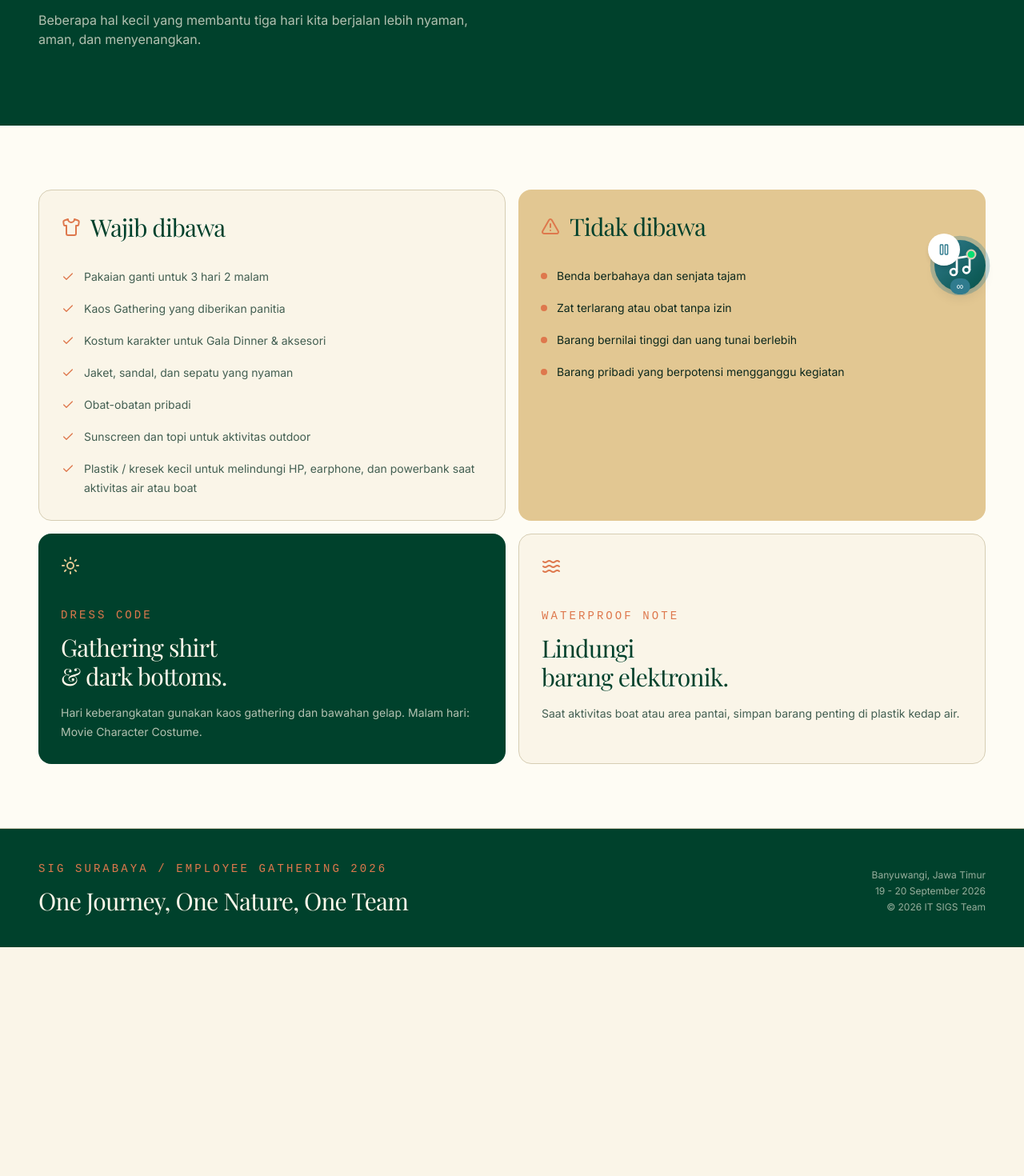
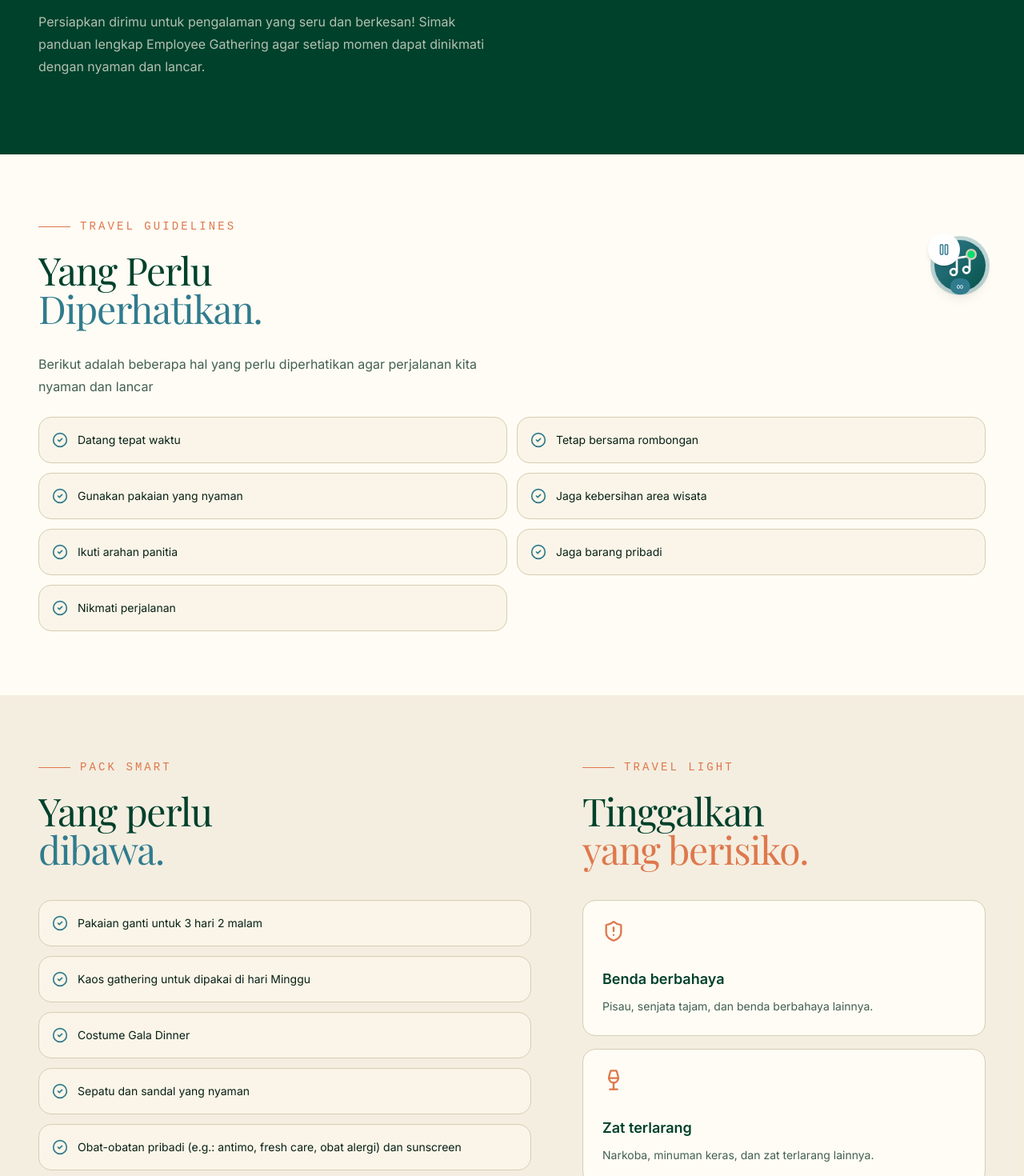
Before and after one commit to mirzaq19/sigs-gathering, a Next.js app: page /guidelines in a window 1280 px wide. Shown: the part 412-1882 px from the top of the page at 80% size. Before the commit the page ends 1596 px from the top, so only its background shows below. Built offline with nearby package versions, Linux system fonts and the light colour scheme; a web font is replaced by a local one.

Commit message:
refactor: overhaul guidelines page with new content structure and interactive elements

```diff
--- a/app/guidelines/page.tsx
+++ b/app/guidelines/page.tsx
@@ -1,111 +1,222 @@
-import { AlertTriangle, Check, Shirt, Sun, Waves } from 'lucide-react';
+'use client';
 
-const bring = [
+import FAQSection from '@/components/faq-section';
+import { motion } from 'motion/react';
+import { CheckCircle2, Gem, MapPin, ShieldAlert, Wine } from 'lucide-react';
+
+const travelGuidelines = [
+  'Datang tepat waktu',
+  'Tetap bersama rombongan',
+  'Gunakan pakaian yang nyaman',
+  'Jaga kebersihan area wisata',
+  'Ikuti arahan panitia',
+  'Jaga barang pribadi',
+  'Nikmati perjalanan',
+];
+
+const itemsToBring = [
   'Pakaian ganti untuk 3 hari 2 malam',
-  'Kaos Gathering yang diberikan panitia',
-  'Kostum karakter untuk Gala Dinner & aksesori',
-  'Jaket, sandal, dan sepatu yang nyaman',
-  'Obat-obatan pribadi',
-  'Sunscreen dan topi untuk aktivitas outdoor',
-  'Plastik / kresek kecil untuk melindungi HP, earphone, dan powerbank saat aktivitas air atau boat',
+  'Kaos gathering untuk dipakai di hari Minggu',
+  'Costume Gala Dinner',
+  'Sepatu dan sandal yang nyaman',
+  'Obat-obatan pribadi (e.g.: antimo, fresh care, obat alergi) dan sunscreen',
+  'Topi / penutup kepala',
+  'Plastik / kresek kecil untuk melindungi HP dan peralatan elektronik saat naik perahu',
+  'Uang receh untuk ke toilet umum',
+  'Sandal jepit untuk bermain di pantai',
+  'Membawa Feminax (bagi yang sedang haid)',
 ];
-const avoid = [
-  'Benda berbahaya dan senjata tajam',
-  'Zat terlarang atau obat tanpa izin',
-  'Barang bernilai tinggi dan uang tunai berlebih',
-  'Barang pribadi yang berpotensi mengganggu kegiatan',
+
+const itemsNotToBring = [
+  {
+    title: 'Benda berbahaya',
+    description: 'Pisau, senjata tajam, dan benda berbahaya lainnya.',
+    icon: ShieldAlert,
+  },
+  {
+    title: 'Zat terlarang',
+    description: 'Narkoba, minuman keras, dan zat terlarang lainnya.',
+    icon: Wine,
+  },
+  {
+    title: 'Barang berharga',
+    description: 'Cash berlebih, emas, dan barang bernilai tinggi lainnya.',
+    icon: Gem,
+  },
+];
+
+const dressCodes = [
+  {
+    day: 'Hari Pertama',
+    date: '18 September 2026',
+    items: ['Malam: baju bebas & sopan'],
+  },
+  {
+    day: 'Hari Kedua',
+    date: '19 September 2026',
+    items: [
+      'Pagi–siang: baju bebas rapi sopan',
+      'Malam: costume gala dinner sesuai konsep divisi masing-masing',
+    ],
+  },
+  {
+    day: 'Day Three',
+    date: '20 September 2026',
+    items: ['Kaos gathering, bawahan bebas'],
+  },
 ];
 
 export default function GuidelinesPage() {
   return (
-    <div className="min-h-screen bg-background">
-      <section className="surface-dark px-6 py-24 lg:px-12">
+    <main className="min-h-screen bg-background">
+      <section className="surface-dark paper-grain px-6 py-24 lg:px-12">
         <div className="mx-auto max-w-7xl">
-          <p className="section-kicker text-secondary">
-            Pack light, live fully
-          </p>
-          <h1 className="display-serif mt-5 max-w-3xl text-6xl leading-none text-primary-foreground sm:text-8xl">
-            Panduan
+          <p className="section-kicker text-secondary">The field guide</p>
+          <h1 className="display-serif mt-5 max-w-4xl text-6xl leading-none text-primary-foreground sm:text-8xl">
+            Travel
             <br />
-            <span className="text-secondary">perjalanan.</span>
+            <span className="text-secondary">guidelines.</span>
           </h1>
-          <p className="mt-8 max-w-xl text-primary-foreground/70">
-            Beberapa hal kecil yang membantu tiga hari kita berjalan lebih
-            nyaman, aman, dan menyenangkan.
+          <p className="mt-8 max-w-xl text-base leading-7 text-primary-foreground/70">
+            Persiapkan dirimu untuk pengalaman yang seru dan berkesan! Simak
+            panduan lengkap Employee Gathering agar setiap momen dapat dinikmati
+            dengan nyaman dan lancar.
           </p>
         </div>
       </section>
+
       <section className="surface-paper px-6 py-20 lg:px-12">
         <div className="mx-auto max-w-7xl">
-          <div className="grid gap-4 lg:grid-cols-2">
-            <article className="rounded-2xl border border-border bg-background p-7">
-              <div className="flex items-center gap-3">
-                <Shirt className="size-6 text-accent" />
-                <h2 className="display-serif text-3xl text-primary">
-                  Wajib dibawa
-                </h2>
-              </div>
-              <ul className="mt-8 flex flex-col gap-4">
-                {bring.map(item => (
-                  <li
-                    key={item}
-                    className="flex gap-3 text-sm leading-6 text-muted-foreground"
-                  >
-                    <Check className="mt-1 size-4 shrink-0 text-accent" />
-                    {item}
-                  </li>
-                ))}
-              </ul>
-            </article>
-            <article className="surface-sand rounded-2xl p-7">
-              <div className="flex items-center gap-3">
-                <AlertTriangle className="size-6 text-accent" />
-                <h2 className="display-serif text-3xl text-primary">
-                  Tidak dibawa
-                </h2>
-              </div>
-              <ul className="mt-8 flex flex-col gap-4">
-                {avoid.map(item => (
-                  <li
-                    key={item}
-                    className="flex gap-3 text-sm leading-6 text-secondary-foreground"
-                  >
-                    <span className="mt-2 size-2 shrink-0 rounded-full bg-accent" />
-                    {item}
-                  </li>
-                ))}
-              </ul>
-            </article>
+          <div className="mb-6 max-w-2xl">
+            <p className="eyebrow-line section-kicker">Travel guidelines</p>
+            <h2 className="display-serif mt-5 text-5xl text-primary">
+              Yang Perlu
+              <br />
+              <span className="text-teal">Diperhatikan.</span>
+            </h2>
+            <p className="mt-8 max-w-xl text-base leading-7 text-muted-foreground">
+              Berikut adalah beberapa hal yang perlu diperhatikan agar
+              perjalanan kita nyaman dan lancar
+            </p>
           </div>
-          <div className="mt-4 grid gap-4 md:grid-cols-2">
-            <div className="surface-dark rounded-2xl p-7">
-              <Sun className="size-6 text-secondary" />
-              <p className="section-kicker mt-10 text-secondary">Dress code</p>
-              <h2 className="display-serif mt-3 text-3xl text-primary-foreground">
-                Gathering shirt
-                <br />& dark bottoms.
-              </h2>
-              <p className="mt-4 text-sm leading-6 text-primary-foreground/70">
-                Hari keberangkatan gunakan kaos gathering dan bawahan gelap.
-                Malam hari: Movie Character Costume.
-              </p>
+          <div className="grid gap-3 sm:grid-cols-2">
+            {travelGuidelines.map((item, index) => (
+              <motion.div
+                key={item}
+                initial={{ opacity: 0, x: -16 }}
+                whileInView={{ opacity: 1, x: 0 }}
+                viewport={{ once: true }}
+                transition={{ delay: index * 0.04 }}
+                className="flex items-start gap-3 rounded-xl border border-border bg-background p-4"
+              >
+                <CheckCircle2 className="mt-0.5 size-5 shrink-0 text-teal" />
+                <span className="text-sm leading-6">{item}</span>
+              </motion.div>
+            ))}
+          </div>
+        </div>
+      </section>
+
+      <section className="bg-muted/40 px-6 py-20 lg:px-12">
+        <div className="mx-auto grid max-w-7xl gap-16 lg:grid-cols-[1.1fr_0.9fr]">
+          <div>
+            <p className="eyebrow-line section-kicker">Pack smart</p>
+            <h2 className="display-serif mt-5 text-5xl text-primary">
+              Yang perlu
+              <br />
+              <span className="text-teal">dibawa.</span>
+            </h2>
+            <div className="mt-10 grid gap-3">
+              {itemsToBring.map((item, index) => (
+                <motion.div
+                  key={item}
+                  initial={{ opacity: 0, x: -16 }}
+                  whileInView={{ opacity: 1, x: 0 }}
+                  viewport={{ once: true }}
+                  transition={{ delay: index * 0.04 }}
+                  className="flex items-start gap-3 rounded-xl border border-border bg-background p-4"
+                >
+                  <CheckCircle2 className="mt-0.5 size-5 shrink-0 text-teal" />
+                  <span className="text-sm leading-6">{item}</span>
+                </motion.div>
+              ))}
             </div>
-            <div className="rounded-2xl border border-border bg-background p-7">
-              <Waves className="size-6 text-accent" />
-              <p className="section-kicker mt-10">Waterproof note</p>
-              <h2 className="display-serif mt-3 text-3xl text-primary">
-                Lindungi
-                <br />
-                barang elektronik.
-              </h2>
-              <p className="mt-4 text-sm leading-6 text-muted-foreground">
-                Saat aktivitas boat atau area pantai, simpan barang penting di
-                plastik kedap air.
-              </p>
+          </div>
+
+          <div>
+            <p className="eyebrow-line section-kicker">Travel light</p>
+            <h2 className="display-serif mt-5 text-5xl text-primary">
+              Tinggalkan
+              <br />
+              <span className="text-accent">yang berisiko.</span>
+            </h2>
+            <div className="mt-10 grid gap-4">
+              {itemsNotToBring.map(item => (
+                <article
+                  key={item.title}
+                  className="rounded-2xl border border-accent/20 bg-card p-6"
+                >
+                  <item.icon className="size-7 text-accent" />
+                  <h3 className="mt-8 text-lg font-semibold text-primary">
+                    {item.title}
+                  </h3>
+                  <p className="mt-2 text-sm leading-6 text-muted-foreground">
+                    {item.description}
+                  </p>
+                </article>
+              ))}
             </div>
           </div>
         </div>
       </section>
-    </div>
+
+      <FAQSection className="surface-dark px-6 py-20 lg:px-12" />
+
+      <section className="surface-paper px-6 py-20 lg:px-12">
+        <div className="mx-auto max-w-7xl">
+          <div className="mb-12 flex flex-col gap-5 md:flex-row md:items-end md:justify-between">
+            <div>
+              <p className="eyebrow-line section-kicker">Dresscode</p>
+              <h2 className="display-serif mt-5 text-5xl text-primary">
+                Tampil nyaman,
+                <br />
+                <span className="text-teal">tetap seru.</span>
+              </h2>
+            </div>
+            <div className="flex items-center gap-2 text-sm text-primary/70">
+              <MapPin className="size-4 text-secondary" />
+              Banyuwangi · 18 - 20 September 2026
+            </div>
+          </div>
+          <div className="grid gap-4 lg:grid-cols-3">
+            {dressCodes.map((dressCode, index) => (
+              <motion.article
+                key={dressCode.day}
+                initial={{ opacity: 0, y: 20 }}
+                whileInView={{ opacity: 1, y: 0 }}
+                viewport={{ once: true }}
+                transition={{ delay: index * 0.08 }}
+                className="rounded-2xl bg-gradient-to-br from-secondary/10 to-teal/20 p-6"
+              >
+                <p className="font-mono text-xs uppercase tracking-widest text-teal">
+                  {dressCode.date}
+                </p>
+                <h3 className="display-serif mt-4 text-3xl text-primary">
+                  {dressCode.day}
+                </h3>
+                <ul className="mt-4 space-y-3 text-sm leading-6 text-primary">
+                  {dressCode.items.map(item => (
+                    <li key={item} className="flex gap-3">
+                      <span className="mt-2 size-1.5 shrink-0 rounded-full bg-secondary" />
+                      {item}
+                    </li>
+                  ))}
+                </ul>
+              </motion.article>
+            ))}
+          </div>
+        </div>
+      </section>
+    </main>
   );
 }
--- a/components/faq-section.tsx
+++ b/components/faq-section.tsx
@@ -19,75 +19,63 @@ const FAQSection = ({ className }: FAQSectionProps) => {
   const ref = useRef(null);
   const isInView = useInView(ref, { once: true, margin: '-100px' });
   const [faqsAccordion, setFaqsAccordion] = useState<string[]>(() =>
-    Array.from({ length: 10 }, (_, i) => `item-${i}`)
+    Array.from({ length: 6 }, (_, i) => `item-${i}`)
   );
 
   const faqs = [
     {
-      question: 'Katanya mau Gathering, beneran nih?',
-      answer:
-        'Bener banget! Bukan hoaks, bukan mimpi. Udah disiapin yang gokil!',
+      question: 'Gathering kali ini bakal kemana nih?',
+      answer: 'Tahun ini kita bakal seru-seruan bareng di Banyuwangi🌿✨',
     },
     {
-      question: 'Gatheringnya kemana tuh, Jalan-jalan doang apa gimana?',
-      answer: 'Jalan-jalan jelas dong. Asyikkk deh yg jelassss',
+      question: 'Kapan sih kita cusnya?',
+      answer:
+        'Jangan lupa catat tanggalnya yess! <b>18–20 September 2026</b>. Kita akan berangkat tanggal 18 September 2026 malam pukul 22.00.',
     },
     {
-      question: 'Gathering ini ada tema nya ga sih? Ada kostum/dresscode nya?',
-      answer:
-        'Ada dong. Tema nya nanti di info lagi.🙈 Klo Dresscode nya Movie Character yaa 🎬🕸🤡',
+      question: 'Pick-up point-nya dimana ya?',
+      answer: 'Pick-up dan drop-off di AMG Tower ya, tidak ada titik lain.',
     },
     {
-      question: 'Asyikkk, kapan kita capcusnya? Dimana tempatnya?',
-      answer: '13-14 September 2025, tempatnya di Tawangmangu 🏞️',
+      question: 'Kalau nggak bisa ikut gathering, izinnya gimana?',
+      answer:
+        'Wajib ikut ya!!😆 Kalau benar-benar tidak bisa, silakan izin dengan menghubungi Pak Aryo.',
     },
     {
-      question: 'Pick Up Point nya dimana ya?',
-      answer: 'Pickup Point dan Drop Off hanya di AMG Tower yaa.. 🛵',
+      question: 'Kalau ada pertanyaan lain, harus menghubungi siapa ya?',
+      answer: 'Bisa hubungi ketua kami, Pak Iqbal.',
     },
     {
-      question: 'Kalau gabisa ikut Gathering izin gimana ?',
+      question: 'Katanya mau main ke pantai, bakal basah-basahan nggak nih?',
       answer:
-        'Upss, masa gabisa sih🧐🤨 Klo beneran gabisa ikut, bisa izin hubungi ke Pak Aryo yaa',
-    },
-    {
-      question: 'Dresscode movie character digunakan kapan ya ? ',
-      answer:
-        'Dresscode movie character digunakan pada malam hari pertama saat Gala Dinner, jadi pastikan kamu sudah mempersiapkan kostum yang keren ya!',
-    },
-    {
-      question: 'Kalo ada pertanyaan lain, siapa yang bisa dihubungi?',
-      answer:
-        'Kalo ada yang mau ditanyain, bisa hubungi pak ketua ya, <b>Kakak Bayu (085879663547)</b> 😄',
-    },
-    {
-      question: 'Katanya mau Offroad, basah dikit apa basah banget?',
-      answer: 'Basah dikit, tapi tetep bawa baju ganti yaa',
+        'Bisa jadi, baiknya sedia baju ganti dan pakai pakaian yang nyaman ya.',
     },
   ];
 
   return (
-    <section ref={ref} className={cn('bg-white', className)}>
-      <div className="max-w-7xl mx-auto px-4 sm:px-6 lg:px-8">
+    <section ref={ref} className={cn(className)}>
+      <div className="mx-auto max-w-4xl">
         <motion.div
           initial={{ opacity: 0, y: 50 }}
           animate={isInView ? { opacity: 1, y: 0 } : { opacity: 0, y: 50 }}
           transition={{ duration: 0.8 }}
-          className="text-center mb-16"
+          className="mb-6"
         >
-          <h2 className="text-3xl md:text-5xl font-bold text-gray-900 mb-6">
-            <span className="text-[#6A00FF]">FAQ</span> Section
+          <p className="eyebrow-line section-kicker">Need to know</p>
+          <h2 className="display-serif mt-5 text-5xl text-primary-foreground">
+            Pertanyaan
+            <br />
+            <span className="text-secondary">yang sering muncul.</span>
           </h2>
 
-          <p className="text-base md:text-xl text-gray-600 max-w-3xl mx-auto">
-            Berikut adalah beberapa pertanyaan yang sering diajukan mengenai
-            acara Employee Gathering.
+          <p className="mt-5 max-w-2xl leading-7 text-primary-foreground">
+            Semua informasi penting sebelum kita berangkat ke Banyuwangi.
           </p>
         </motion.div>
 
         <Accordion
           type="multiple"
-          className="w-full space-y-4"
+          className="w-full space-y-3"
           value={faqsAccordion}
           onValueChange={setFaqsAccordion}
         >
@@ -99,14 +87,14 @@ const FAQSection = ({ className }: FAQSectionProps) => {
               transition={{ duration: 0.6, delay: index * 0.1 }}
             >
               <AccordionItem
-                className="rounded-md overflow-hidden shadow-md"
+                className="overflow-hidden rounded-2xl border !border-b border-border bg-background"
                 key={index}
                 value={`item-${index}`}
               >
-                <AccordionTrigger className="cursor-pointer text-lg font-semibold text-gray-900 bg-white px-4 py-3 transition-colors hover:bg-gray-50">
+                <AccordionTrigger className="cursor-pointer px-5 py-5 text-left text-base font-semibold text-primary transition-colors hover:bg-muted">
                   {faq.question}
                 </AccordionTrigger>
-                <AccordionContent className="text-gray-800 p-4 bg-violet-50">
+                <AccordionContent className="bg-card px-5 py-3 text-sm leading-6 text-muted-foreground">
                   {parse(faq.answer)}
                 </AccordionContent>
               </AccordionItem>
```
